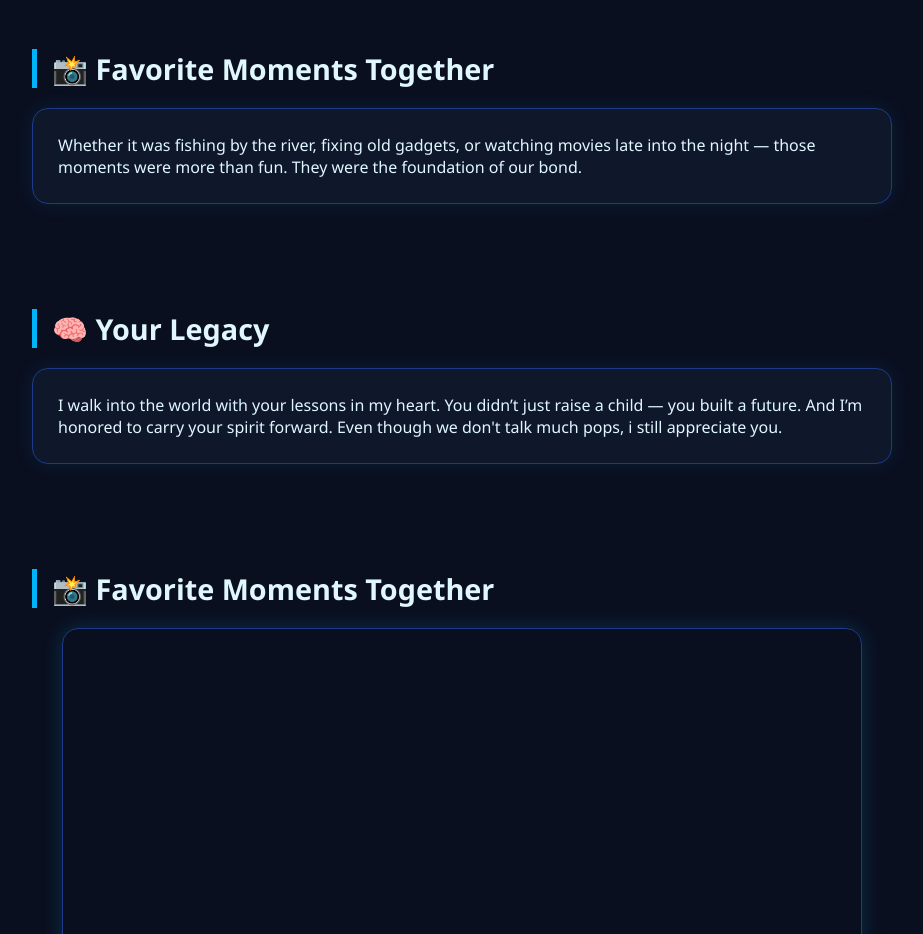
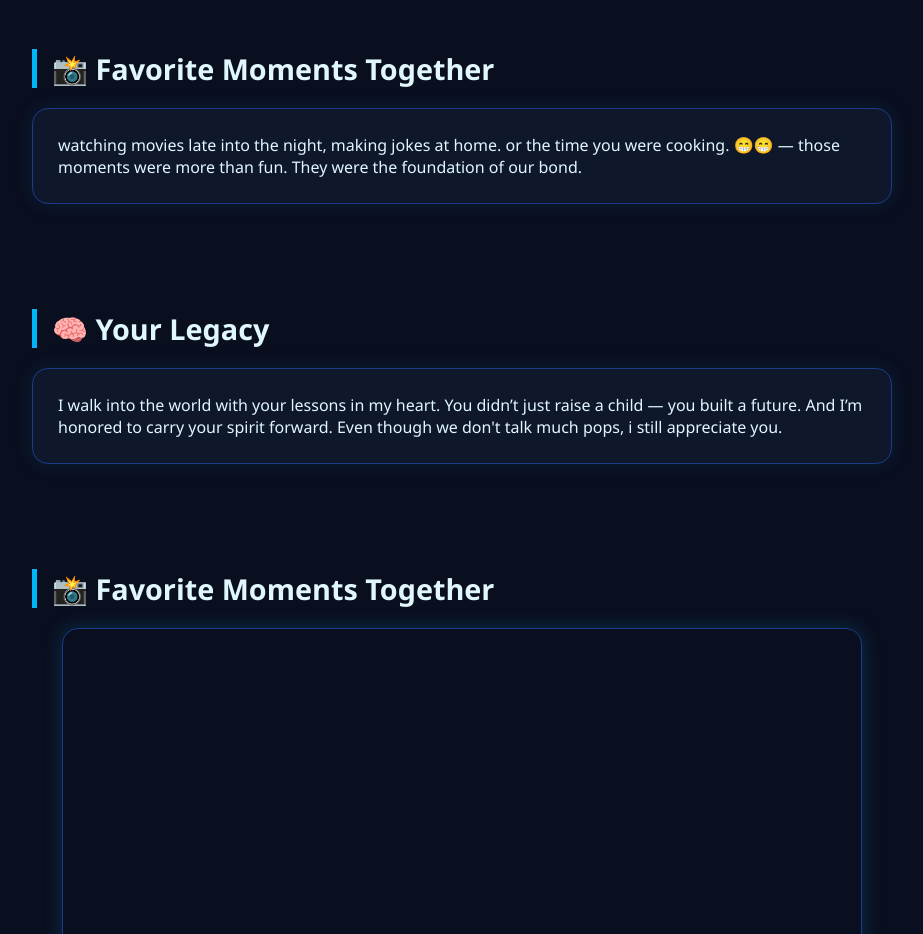
Before and after one commit to Sids-web01/Father-s-day, a plain HTML site: page index.html in a window 1280 px wide. Shown: the part 940-1874 px from the top of the page, without its empty margins (178-1101 px from the left). Drawn offline with Linux system fonts and the light colour scheme.

Commit message:
Add files via upload

```diff
--- a/index.html
+++ b/index.html
@@ -44,7 +44,7 @@
     <section>
         <h2>📸 Favorite Moments Together</h2>
         <div class="card">
-            <p>Whether it was fishing by the river, fixing old gadgets, or watching movies late into the night — those
+            <p> watching movies late into the night, making jokes at home. or the time you were cooking. 😁😁 — those
                 moments were more than fun. They were the foundation of our bond.</p>
         </div>
     </section>
```
